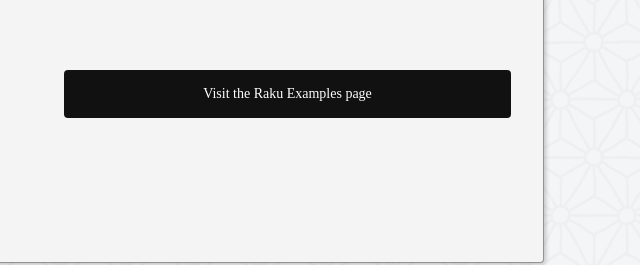
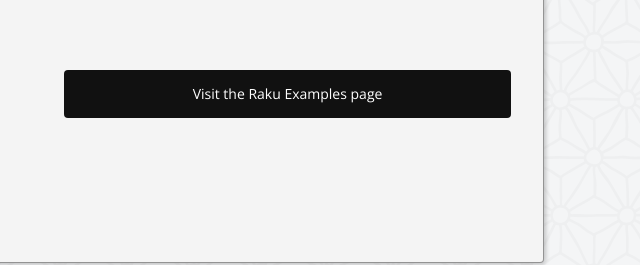
Before and after one commit to RayMPerry/raku-fansite, a plain HTML site: page index.html in a window 1280 px wide. Shown: the part 361-626 px from the top of the page, 608-1248 px from the left. Drawn offline with nearby package versions, Linux system fonts and the light colour scheme.

Commit message:
Adhoc | Missed one.

```diff
--- a/index.html
+++ b/index.html
@@ -62,7 +62,7 @@
                        </div>
                    </div>
                    <div class="pa3 pa4-ns dtc-ns v-mid">
-                       <a href="https://examples.p6c.dev/index.html" class="no-underline f6 tc db w-100 pv3 bg-animate bg-near-black hover-bg-near-black white br2">Visit the Raku Examples page</a>
+                       <a href="https://examples.p6c.dev/index.html" class="no-underline f6 tc db w-100 pv3 bg-animate bg-near-black hover-bg-near-black white br2 subheading-font">Visit the Raku Examples page</a>
                    </div>
                </div>
            </article>
```
